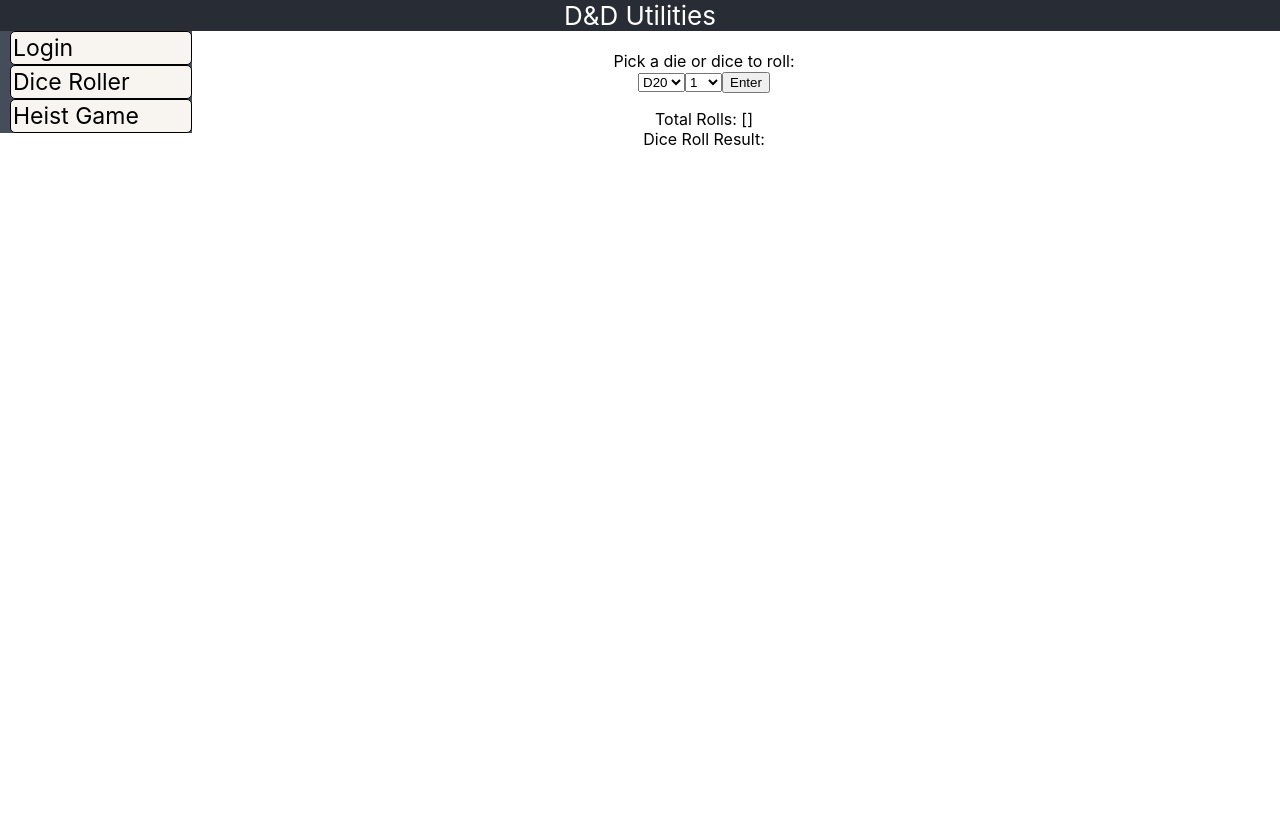
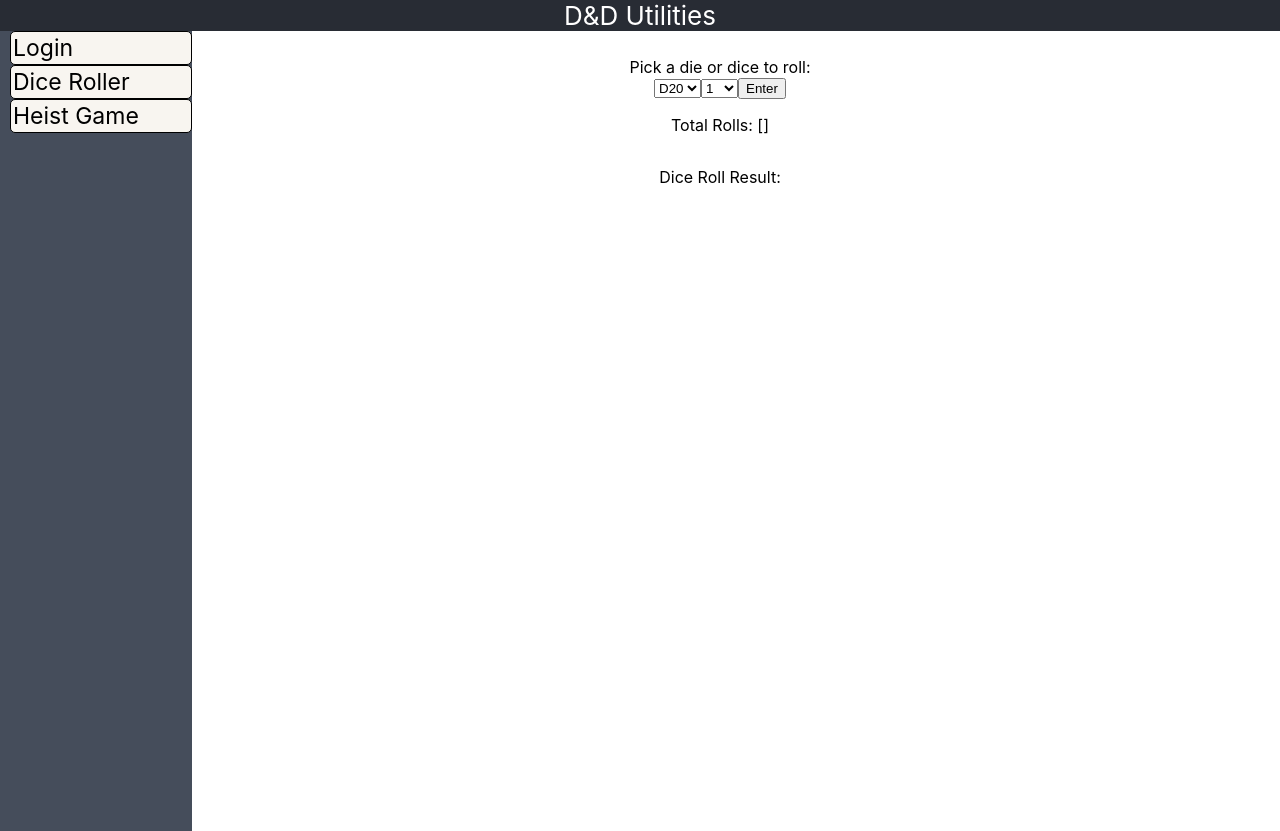
Before and after one commit to whelanworkmaster/DnDUtility, a React (Create React App) app: page /diceRoller in a window 1280 px wide. Before the commit the page ends 800 px from the top, so only its background shows below. Built offline with nearby package versions, Linux system fonts and the light colour scheme.

Commit message:
Formatting changes

```diff
--- a/src/App.css
+++ b/src/App.css
@@ -1,12 +1,9 @@
-.Top-level {
-  text-align: left;
-  display:flex;
-  justify-content: center;
-  margin: 20px 10%;
+.Body {
+  display: flex;
 }
 
-.Body {
-  display: flex;
+.Content {
+  margin: 2% 10%;
 }
 
 .Dice-roller {
@@ -14,8 +11,7 @@
   display:flex;
   justify-content: center;
   flex-direction: column;
-  width: 80%;
-  margin-top: 20px;
+  width: 100vh;
 }
 
 .Heist-game {
@@ -23,7 +19,6 @@
   display:flex;
   justify-content: center;
   flex-direction: column;
-  margin: 0 10%;
 }
 
 .App-header {
@@ -39,7 +34,7 @@
 
 .App-menu {
   background-color: #454d5b;
-  height: 100%;
+  height: 100vh;
   display: flex;
   flex-direction: column;
   align-items: left;
--- a/src/client/CapersAndHeists.js
+++ b/src/client/CapersAndHeists.js
@@ -40,8 +40,8 @@
                 break;
         }
         return(
-            <div>
-                <div className="Top-level">These are rules for running a heist or criminal act in a roleplaying game,
+            <div className="Content">
+                <div className="Heist-game">These are rules for running a heist or criminal act in a roleplaying game,
                     so this should be used by the GM as they are planning with the players</div>
                 <div className="Heist-game">
                     <p>Players will begin by choosing four possible choices that will form the basis of the caper.
--- a/src/client/DiceRoller.js
+++ b/src/client/DiceRoller.js
@@ -49,8 +49,8 @@
             numDiceOptions.push(<option key={i} value={i}>{i}</option>)
         }
         return (
-            <div className="Dice-roller">
-                <div>
+            <div className="Content">
+                <div className="Dice-roller">
                     <div>Pick a die or dice to roll: </div>
                     <form  onSubmit={(e) => this.roll(e)}>
                         <select value={this.state.diceType} onChange={this.handleChange('diceType')}>
@@ -62,10 +62,10 @@
                         <button>Enter</button>
                     </form>
                 </div>
-                <p>
-                    <div>Total Rolls: {JSON.stringify(this.state.diceRolls)}</div>
-                    <div>Dice Roll Result: {this.state.diceRollResult}</div>
-                </p>
+                <div className="Dice-roller">
+                    <p>Total Rolls: {JSON.stringify(this.state.diceRolls)}</p>
+                    <p>Dice Roll Result: {this.state.diceRollResult}</p>
+                </div>
             </div>
         );
     }
--- a/src/client/SideMenu.js
+++ b/src/client/SideMenu.js
@@ -3,9 +3,16 @@
 
 class SideMenu extends Component{
 
+    constructor(props) {
+        super(props)
+        this.state = {
+            menuClass : "App-menu"
+        }
+    }
+
     render() {
         return(
-            <div className='App-menu'>
+            <div className={this.state.menuClass} onMouseOver={this.showMenu}>
                 <Link to="/login" className="Menu-button">Login</Link>
                 <Link to="/diceRoller" className="Menu-button">Dice Roller</Link>
                 <Link to="/capersAndHeists" className="Menu-button">Heist Game</Link>
```
